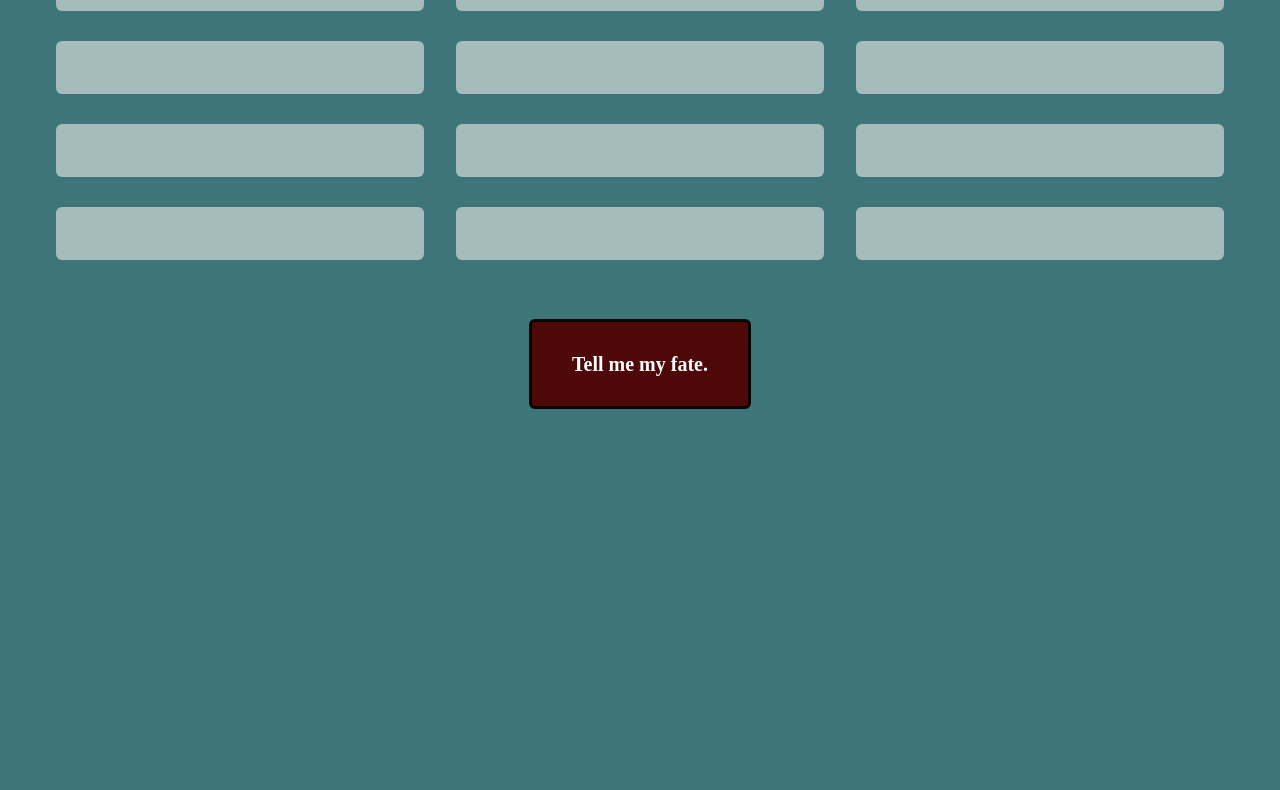
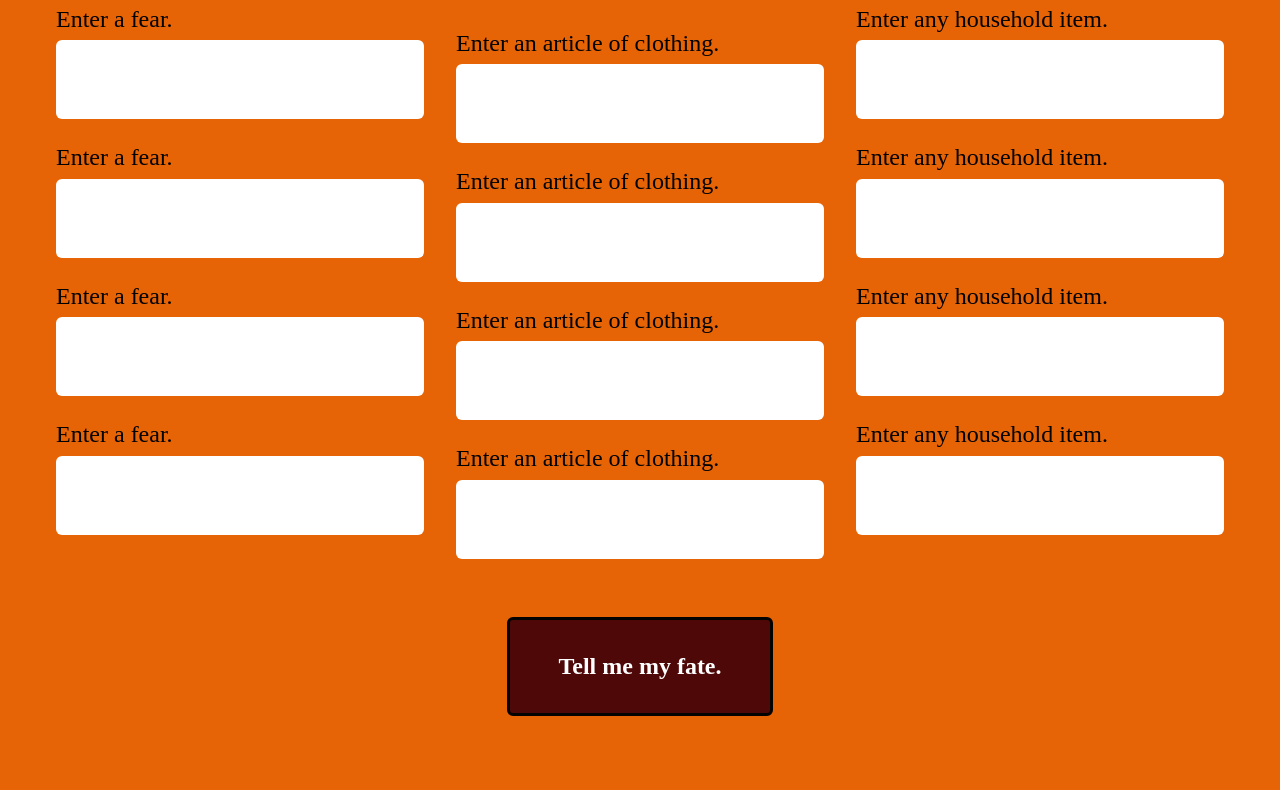
Before and after one commit to achesebro09/MASH-Game, a plain HTML site: page index.html in a window 1280 px wide. Shown: the part 508-1298 px from the top of the page. Before the commit the page ends 1007 px from the top, so only its background shows below. Drawn offline with Linux system fonts and the light colour scheme.

Commit message:
label and ADA adjustments

```diff
--- a/index.html
+++ b/index.html
@@ -22,24 +22,24 @@
                 <div class="bucket">
                     <div class="choice-bucket">
                         <h4 class="highlight">One of your biggest fears.</h4>
-                        <input  name="answer_1[]" type="text">
-                        <input  name="answer_1[]" type="text">
-                        <input  name="answer_1[]" type="text">
-                        <input  name="answer_1[]" type="text">
+                        <label for="formAnswer1">Enter a fear.</label><input  name="answer_1[]" type="text">
+                        <label for="formAnswer1">Enter a fear.</label><input  name="answer_1[]" type="text">
+                        <label for="formAnswer1">Enter a fear.</label><input  name="answer_1[]" type="text">
+                        <label for="formAnswer1">Enter a fear.</label><input  name="answer_1[]" type="text">
                     </div>
                     <div class="choice-bucket">
                         <h4 class="highlight">Most uncomfortable article of clothing.</h4>
-                        <input  name="answer_2[]" type="text">
-                        <input  name="answer_2[]" type="text">
-                        <input  name="answer_2[]" type="text">
-                        <input  name="answer_2[]" type="text">
+                        <label for="formAnswer1">Enter an article of clothing.</label><input  name="answer_2[]" type="text">
+                        <label for="formAnswer1">Enter an article of clothing.</label><input  name="answer_2[]" type="text">
+                        <label for="formAnswer1">Enter an article of clothing.</label><input  name="answer_2[]" type="text">
+                        <label for="formAnswer1">Enter an article of clothing.</label><input  name="answer_2[]" type="text">
                     </div>
                     <div class="choice-bucket">
                         <h4 class="highlight">Common household item.</h4>
-                        <input  name="answer_3[]" type="text">
-                        <input  name="answer_3[]" type="text">
-                        <input  name="answer_3[]" type="text">
-                        <input  name="answer_3[]" type="text">
+                        <label for="formAnswer1">Enter any household item.</label><input  name="answer_3[]" type="text">
+                        <label for="formAnswer1">Enter any household item.</label><input  name="answer_3[]" type="text">
+                        <label for="formAnswer1">Enter any household item.</label><input  name="answer_3[]" type="text">
+                        <label for="formAnswer1">Enter any household item.</label><input  name="answer_3[]" type="text">
                     </div>
                 </div>
                 <button type="submit" class="button-submit">Tell me my fate.</button>
--- a/style.css
+++ b/style.css
@@ -1,7 +1,7 @@
 /* Body styling */
 body {
-    background: #3d7579;
-    color: #fff;
+    background: #e66306;
+    color: rgb(0, 0, 0);
     font-family: Copperplate;
     font-size: 27px;
     font-weight: 300;
@@ -14,8 +14,8 @@ body {
 
   /* Heading Styles */
   h1 {
-    font-size: 90px;
-    color: rgb(255, 255, 255);
+    font-size: 120px;
+    color: rgb(0, 0, 0);
     text-align: center;
   }
 
@@ -36,7 +36,7 @@ body {
     color: #fff;
     cursor: pointer;
     display: block;
-    font-size: 20px;
+    font-size: 24px;
     font-weight: bold;
     margin: 0 auto 60px;
     padding: 1em 2em;
@@ -58,17 +58,17 @@ body {
   }
 
   .choice-bucket label {
-    font-size: 12px;
+    font-size: 24px;
     line-height: 13px;
     margin: 15px 4%;
   }
 
   .choice-bucket input {
-    background-color: rgb(166, 187, 187);
+    background-color: rgb(255, 255, 255);
     border: 0;
     border-radius: 6px;
-    color: #013134;
-    font-size: 18px;
+    color: #000000;
+    font-size: 40px;
     margin: 15px 4%;
     outline: 0;
     padding: 16px 0;
@@ -81,7 +81,7 @@ body {
   }
 
   .highlight {
-    font-size: 18px;
+    font-size: 30px;
     line-height: 24px;
     margin-left: 30px;
     opacity: .8;
@@ -94,7 +94,7 @@ body {
     margin: 60px 0;
     background: rgb(255, 255, 255);
     border-radius: 6px;
-    color: #033134;
+    color: #000000;
     transition: 1s linear;
   }
 
```
